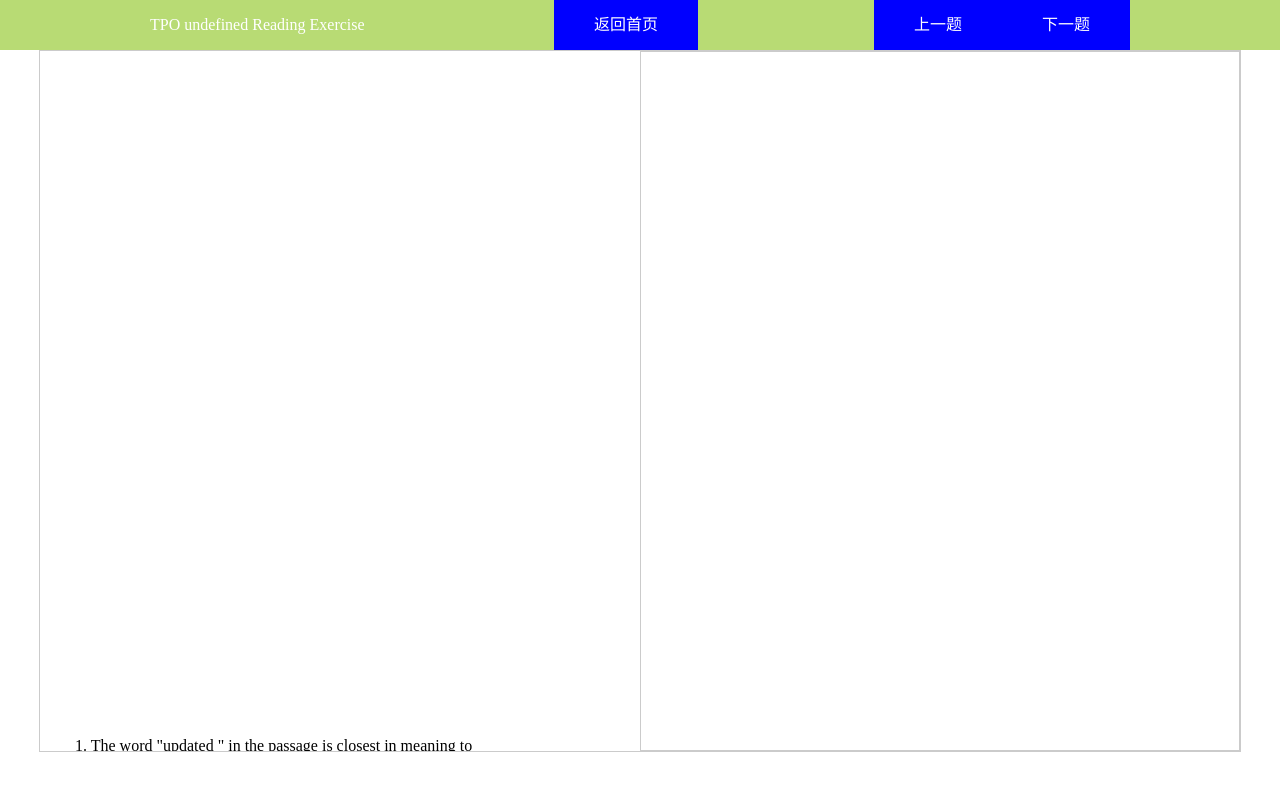
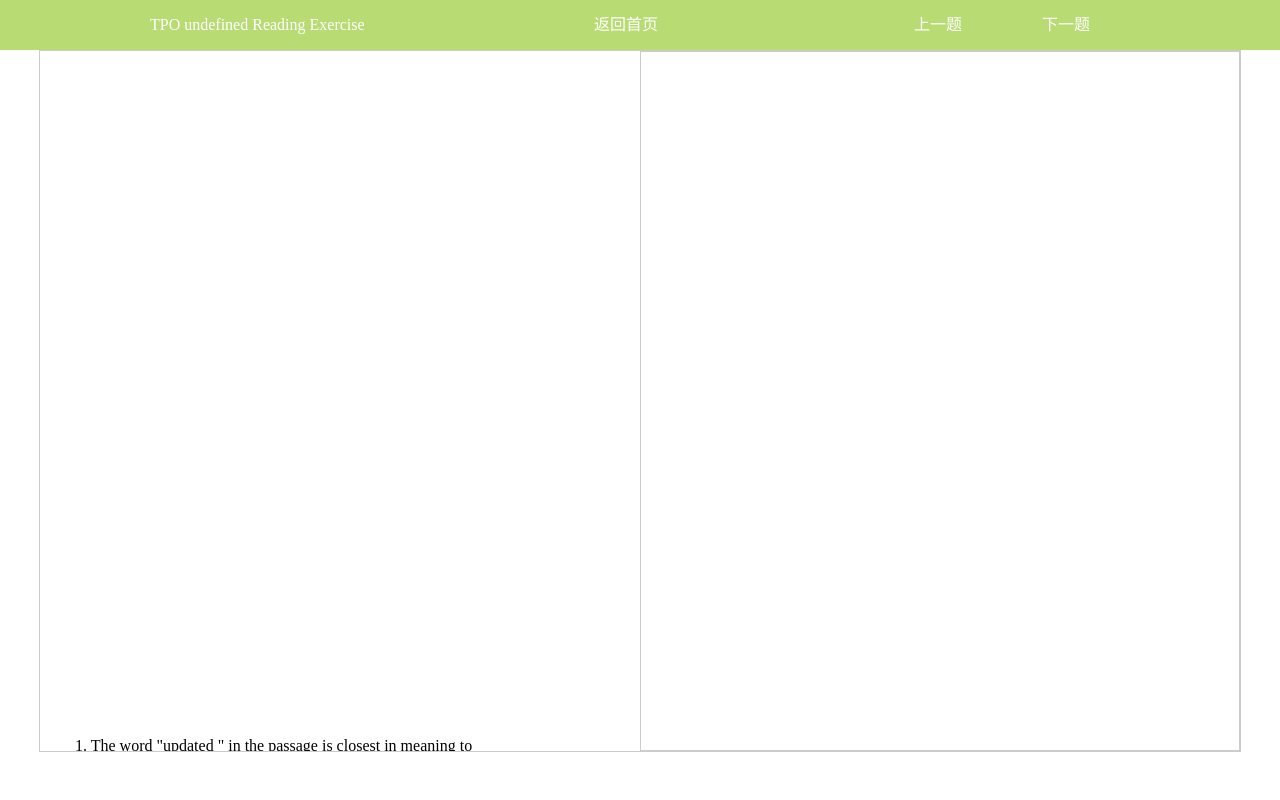
Before and after one commit to fqzz2000/EnglishReadingOnline, a plain HTML site: page PracticeSystem.html in a window 1280 px wide. Drawn offline with nearby package versions, Linux system fonts and the light colour scheme.

Commit message:
Update reading1.css

```diff
--- a/reading1.css
+++ b/reading1.css
@@ -54,7 +54,7 @@ nav {
 
 nav>a {
     float: right;
-    background-color: blue;
+    background-color: #b8db74;
     padding: 0 40px;
 }
 
```
